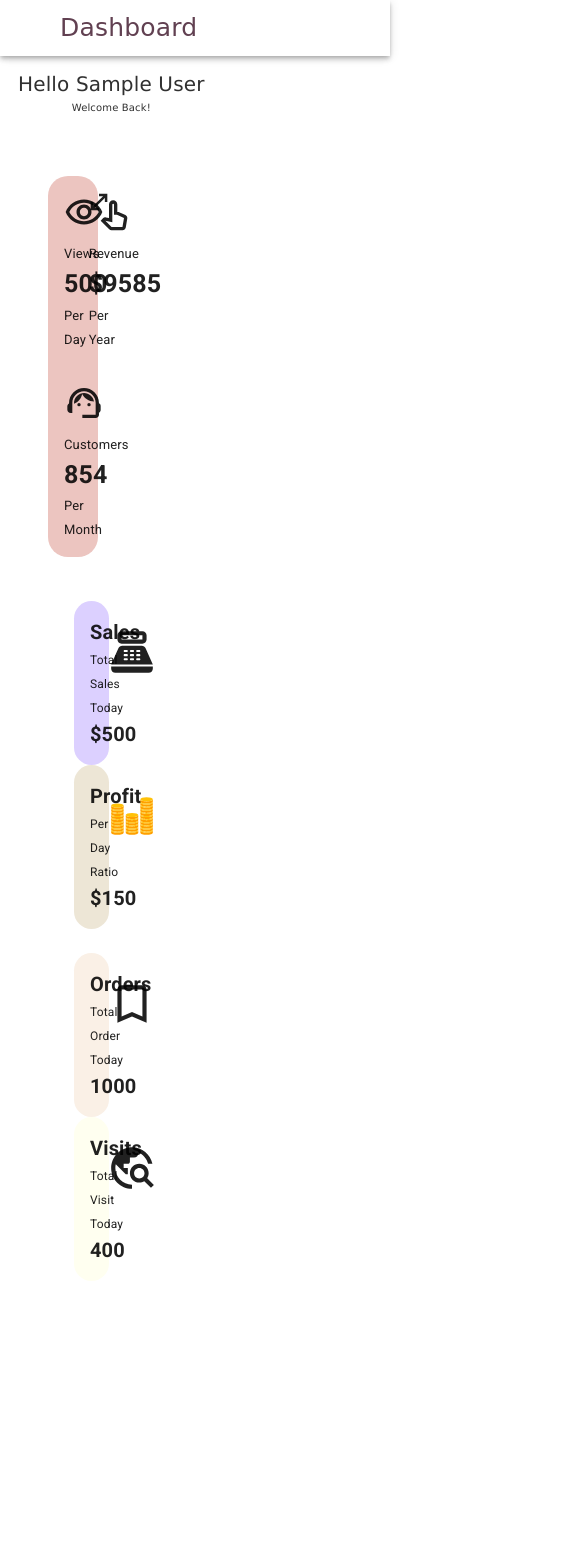
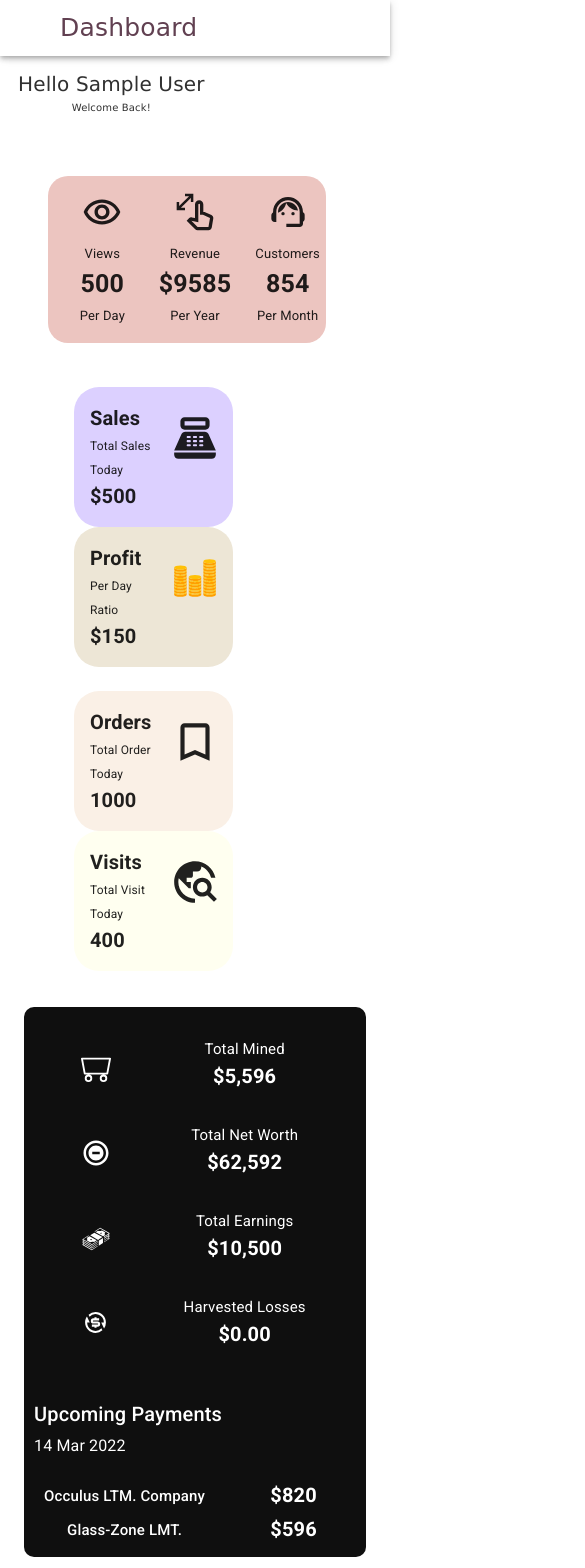
Before and after one commit to Tamim-uddin/sunstore-client, a React (Create React App) app: page /dashboard in a window 390 px wide. Shown: the top 1568 px of the page, 585 px wide, since content can reach past the window. Before the commit the page ends 1325 px from the top, so only its background shows below. Built offline with nearby package versions, Linux system fonts and the light colour scheme; no server answers; sample sign-in values are in the browser's storage.

Commit message:
dashboard responsive

```diff
--- /dev/null
+++ b/src/Pages/Dashboard/DashboardH/DashboardH.css
@@ -0,0 +1,22 @@
+.dashhome {
+    background-color: rgba(15, 15, 15, 75);
+    position: absolute;
+    margin-left: 740px;
+    padding: 10px;
+    border-radius: 10px;
+    margin-top: -620px;
+
+
+
+    /* sx={{backgroundColor: 'rgba(15, 15, 15, 75)', position: 'absolute', ml: '740px', p: '10px', borderRadius: '10px', color: 'white'}} */
+}
+
+@media screen and (max-width: 800px) {
+    .dashhome {
+
+        position: relative;
+        margin-left: 0px;
+        margin-top: 0px;
+
+    }
+}
--- a/src/Pages/Dashboard/DashboardH/DashboardH.js
+++ b/src/Pages/Dashboard/DashboardH/DashboardH.js
@@ -13,33 +13,35 @@ import DoNotDisturbOnTotalSilenceOutlinedIcon from '@mui/icons-material/DoNotDis
 import { GiMoneyStack } from 'react-icons/gi';
 import { RiExchangeDollarFill } from 'react-icons/ri';
 import useAuth from '../../../hook/useAuth';
+import './DashboardH.css';
 
 
 
 const DashboardH = () => {
+    <meta name='viewport' content='width=device-width,initial-scale-1.0' />
     const {user} = useAuth();
     return (
         <Grid container spacing={2}>
             <h5 style={{color: '#303030', fontFamily:'"Verdana",serif', lineHeight: '1em', padding: '10px'}}>Hello {user.displayName} <br /><span style={{fontSize: '10px'}}>Welcome Back!</span></h5>
 
-                    <Grid item xs={6} md={12} >
+                    <Grid item xs={12} md={12} >
 
                     <Grid container spacing={2} sx={{p: '40px'}}>
-                        <Grid item xs={6} md={8} sx={{backgroundColor: '#ECC5C0', borderRadius: '20px'}}>
+                        <Grid item xs={12} md={8} sx={{backgroundColor: '#ECC5C0', borderRadius: '20px'}}>
                             <Grid container spacing={2}>
-                                    <Grid item xs={6} md={4}>
+                                    <Grid item xs={4} md={4}>
                                     <RemoveRedEyeOutlinedIcon style={{fontSize: '40px', marginBottom: '9px'}}/> <br />
                                     <p><span style={{fontWeight: 400, fontSize: '13px'}}>Views</span><br />
                                     <span style={{fontWeight: 800, fontSize: '25px'}}>500</span><br />
                                     <span style={{fontWeight: 400, fontSize: '13px'}}>Per Day</span></p>
                                 </Grid>
-                                <Grid item xs={6} md={4}>
+                                <Grid item xs={4} md={4}>
                                 <PinchOutlinedIcon style={{fontSize: '40px', marginBottom: '9px'}}/> <br />
                                     <p><span style={{fontWeight: 400, fontSize: '13px'}}>Revenue</span><br />
                                     <span style={{fontWeight: 800, fontSize: '25px'}}>$9585</span><br />
                                     <span style={{fontWeight: 400, fontSize: '13px'}}>Per Year</span></p>
                                 </Grid>
-                                <Grid item xs={6} md={4}>
+                                <Grid item xs={4} md={4}>
                                 <SupportAgentOutlinedIcon style={{fontSize: '40px', marginBottom: '9px'}}/> <br />
                                     <p><span style={{fontWeight: 400, fontSize: '13px'}}>Customers</span><br />
                                     <span style={{fontWeight: 800, fontSize: '25px'}}>854</span><br />
@@ -53,7 +55,7 @@ const DashboardH = () => {
 
 
                     <Grid container spacing={2} sx={{ p: '20px', ml: '30px'}}>
-                            <Grid item xs={6} md={8} >
+                            <Grid item xs={12} md={8} >
                                 <Grid container spacing={2}>
                                 <Grid item xs={6} md={4} sx={{backgroundColor: '#DCD0FF', mr: '10px', borderRadius: '25px', textAlign: 'left'}}>
                                 <Grid container spacing={2}>
@@ -83,7 +85,7 @@ const DashboardH = () => {
                             </Grid>
                     </Grid>
                     <Grid container spacing={2} sx={{ p: '20px', ml: '30px'}}>
-                            <Grid item xs={6} md={8} >
+                            <Grid item xs={12} md={8} >
                                 <Grid container spacing={2}>
                                 <Grid item xs={6} md={4} sx={{backgroundColor: '#FAF0E6', mr: '10px', borderRadius: '25px', textAlign: 'left'}}>
                                 <Grid container spacing={2}>
@@ -112,53 +114,59 @@ const DashboardH = () => {
                             </Grid>
                     </Grid>
                     </Grid>
-                    <Grid item xs={6} md={3} sx={{backgroundColor: 'rgba(15, 15, 15, 75)', position: 'absolute', ml: '740px', p: '10px', borderRadius: '10px', color: 'white'}}>
-                            <Grid item xs={6} md={12}>
+
+                    <Grid item xs={12} md={3} sx={{color: 'white'}}>
+
+                        <Grid item xs={12} md={12}>
+                            <div className='dashhome'>
                                 <Grid container spacing={2} sx={{p: '20px'}}>
-                                    <Grid item xs={6} md={4}>
+                                    <Grid item xs={4} md={4}>
                                         <BsMinecart style={{marginTop: '15px', fontSize: '30px'}}/>
                                     </Grid>
-                                    <Grid item xs={6} md={8} >
+                                    <Grid item xs={8} md={8} >
                                     <p><span style={{fontWeight: 400, fontSize: '15px', lineHeight: '.1em'}}>Total Mined</span><br /><span style={{fontWeight: 800, fontSize: '20px'}}>$5,596</span></p>
                                     </Grid>
-                                    <Grid item xs={6} md={4}>
+                                    <Grid item xs={4} md={4}>
                                         <DoNotDisturbOnTotalSilenceOutlinedIcon style={{marginTop: '15px', fontSize: '30px'}}/>
                                     </Grid>
-                                    <Grid item xs={6} md={8} >
+                                    <Grid item xs={8} md={8} >
                                     <p><span style={{fontWeight: 400, fontSize: '15px', lineHeight: '.1em'}}>Total Net Worth</span><br /><span style={{fontWeight: 800, fontSize: '20px'}}>$62,592</span></p>
                                     </Grid>
-                                    <Grid item xs={6} md={4}>
+                                    <Grid item xs={4} md={4}>
                                         <GiMoneyStack style={{marginTop: '15px', fontSize: '30px'}}/>
                                     </Grid>
-                                    <Grid item xs={6} md={8} >
+                                    <Grid item xs={8} md={8} >
                                     <p><span style={{fontWeight: 400, fontSize: '15px', lineHeight: '.1em'}}>Total Earnings</span><br /><span style={{fontWeight: 800, fontSize: '20px'}}>$10,500</span></p>
                                     </Grid>
-                                    <Grid item xs={6} md={4}>
+                                    <Grid item xs={4} md={4}>
                                         <RiExchangeDollarFill style={{marginTop: '15px', fontSize: '25px'}}/>
                                     </Grid>
-                                    <Grid item xs={6} md={8} >
+                                    <Grid item xs={8} md={8} >
                                     <p><span style={{fontWeight: 400, fontSize: '15px', lineHeight: '.1em'}}>Harvested Losses</span><br /><span style={{fontWeight: 800, fontSize: '20px'}}>$0.00</span></p>
                                     </Grid>
                                 </Grid>
-                                <h5 style={{textAlign: 'left', color: 'white', marginTop: '17px'}}>Upcoming Payments</h5>
+                                <h5 style={{textAlign: 'left', marginTop: '17px'}}>Upcoming Payments</h5>
                                 <p style={{textAlign: 'left', marginBottom: '37px'}}>14 Mar 2022</p>
 
-                                <Grid container spacing={2} sx={{p: '0px', color: 'white', lineHeight: '1px'}}>
-                                    <Grid item xs={6} md={7}>
-                                    <p><span style={{fontWeight: 600, fontSize: '15px'}}>Occulus LTM. Company</span></p>
+                                <Grid container spacing={2} sx={{p: '0px', lineHeight: '1px'}}>
+                                    <Grid item xs={7} md={7}>
+                                    <p><span style={{fontWeight: 500, fontSize: '15px'}}>Occulus LTM. Company</span></p>
                                     </Grid>
-                                    <Grid item xs={6} md={5} >
-                                    <p><span style={{fontWeight: 800, fontSize: '20px'}}>$820</span></p>
+                                    <Grid item xs={5} md={5} >
+                                    <p><span style={{fontWeight: 600, fontSize: '20px'}}>$820</span></p>
                                     </Grid>
-                                    <Grid item xs={6} md={7}>
-                                    <p><span style={{fontWeight: 600, fontSize: '15px'}}>Glass-Zone LMT.</span></p>
+                                    <Grid item xs={7} md={7}>
+                                    <p><span style={{fontWeight: 500, fontSize: '15px'}}>Glass-Zone LMT.</span></p>
                                     </Grid>
-                                    <Grid item xs={6} md={5} >
-                                    <p><span style={{fontWeight: 800, fontSize: '20px'}}>$596</span></p>
+                                    <Grid item xs={5} md={5} >
+                                    <p><span style={{fontWeight: 600, fontSize: '20px'}}>$596</span></p>
                                     </Grid>
                                 </Grid>
-                            </Grid>
+                            </div>
                         </Grid>
+
+                    </Grid>
+
         </Grid>
     );
 };
--- a/src/Pages/Dashboard/Myorder/Myorder.js
+++ b/src/Pages/Dashboard/Myorder/Myorder.js
@@ -21,7 +21,7 @@ const Myorder = ({booking,setbookings,bookings}) => {
     }
     return (
 
-            <Grid item xs={6} sm={6} md={4}>
+            <Grid item xs={12} sm={6} md={4}>
                 <Card sx={{ minWidth: 250, backgroundColor: '#F5F5F5', my: 2}}>
                         <CardContent>
 
```
